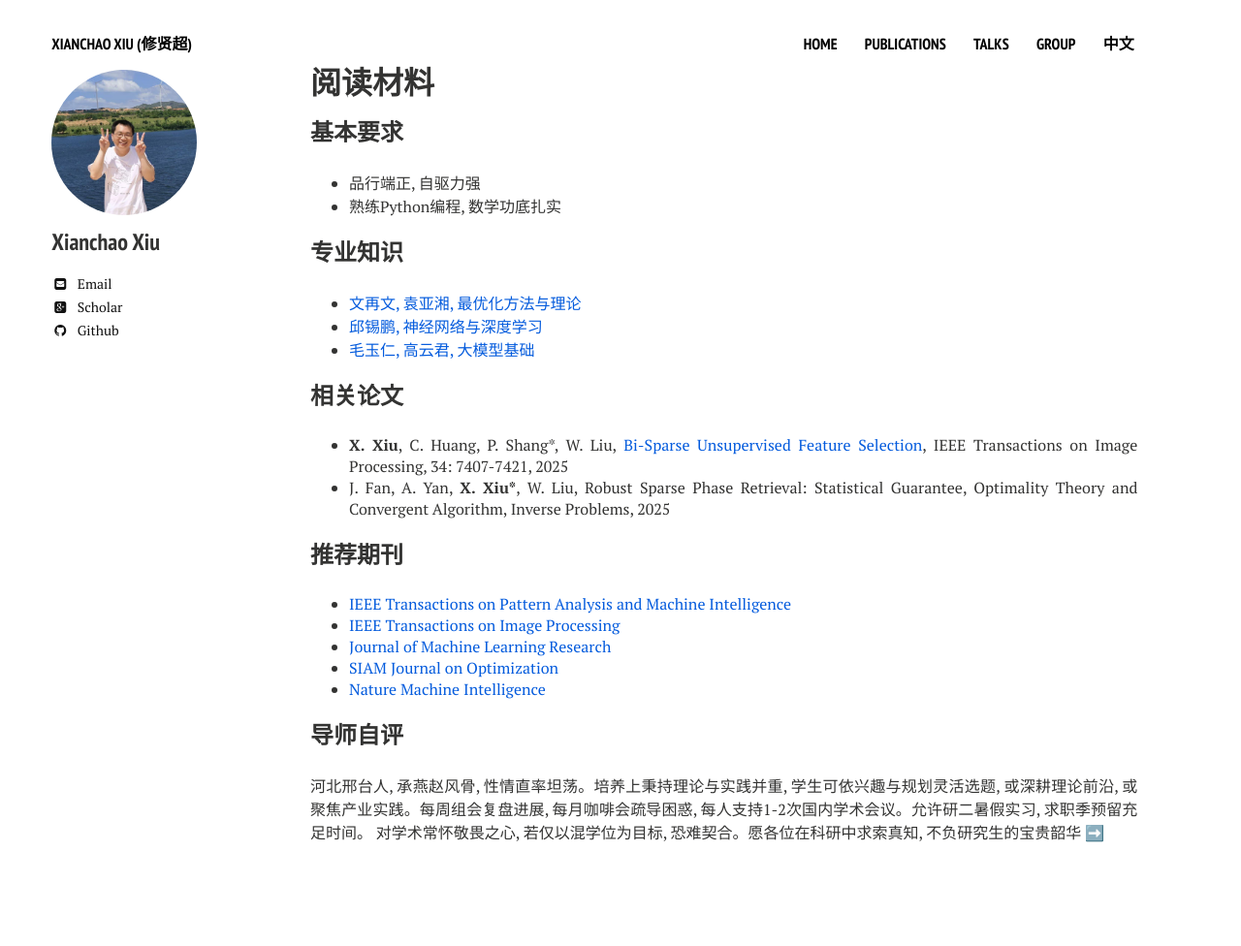
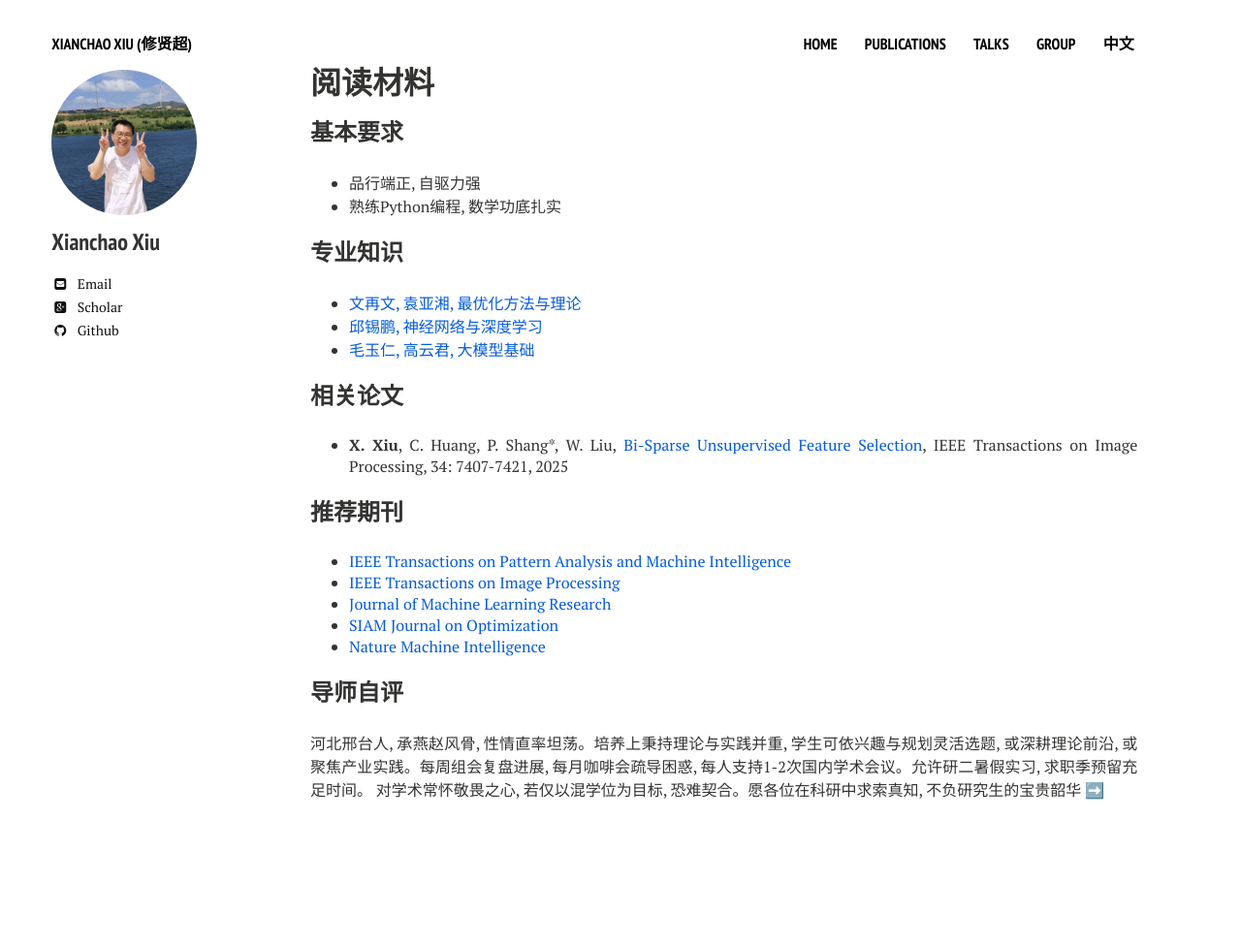
Before and after one commit to xianchaoxiu/xianchaoxiu.github.io, a Jekyll site: the page built from chinese/reading/index.md, in a window 1280 px wide. Shown: the whole page at 97% size. Built offline with Jekyll 4.4.1, drawn with Linux system fonts in a browser that asks for light colours; nearby versions of some CDN libraries; after the commit the page ends 932 px from its top, so only the background shows below that.

Commit message:
Update index.md

```diff
--- a/chinese/reading/index.md
+++ b/chinese/reading/index.md
@@ -20,7 +20,6 @@ share: false
 
 ### 相关论文
 * <b>X. Xiu</b>, C. Huang, P. Shang*, W. Liu, <a href="https://doi.org/10.1109/TIP.2025.3620667" class="textlink" target="_blank">Bi-Sparse Unsupervised Feature Selection</a>, IEEE Transactions on Image Processing, 34: 7407-7421, 2025  <br>
-* J. Fan, A. Yan, <b>X. Xiu*</b>, W. Liu, Robust Sparse Phase Retrieval: Statistical Guarantee, Optimality Theory and Convergent Algorithm, Inverse Problems,  2025 <br>
 
 
 
```
